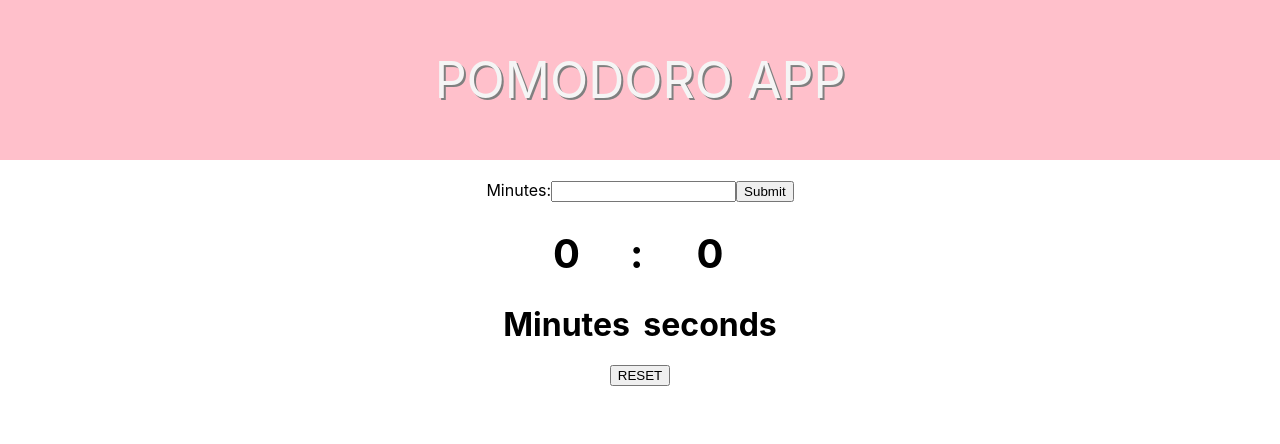
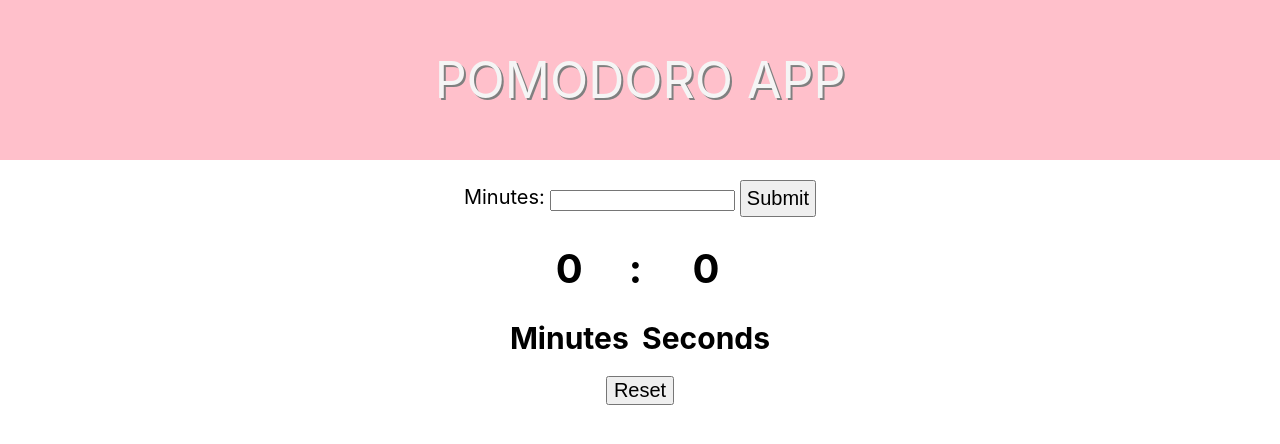
Before and after one commit to shafeenashaikh/React-Pomodoro-App, a React (Create React App) app: page / in a window 1280 px wide. Shown: the top 444 px of the page. Built offline with nearby package versions, Linux system fonts and the light colour scheme.

Commit message:
added reset button, edited the aap styling and submit button

```diff
--- a/package.json
+++ b/package.json
@@ -8,10 +8,12 @@
     "@testing-library/user-event": "^12.8.3",
     "jquery": "^3.6.0",
     "react": "^17.0.2",
+    "react-confetti": "^6.0.1",
     "react-dom": "^17.0.2",
     "react-hook-form": "^7.19.2",
     "react-scripts": "4.0.3",
     "styled-components": "^5.3.3",
+    "use-sound": "^4.0.1",
     "web-vitals": "^1.1.2"
   },
   "scripts": {
--- a/src/App.js
+++ b/src/App.js
@@ -1,32 +1,31 @@
-import React,{useState} from 'react';
+import React, {useState} from 'react';
 import Form from './components/Form';
 import Timer from './components/Timer';
 import Finished from './components/Finished';
 import styled from 'styled-components';
 
 const Title = styled.div`
+  text-align: center;
   font-size: 50px;
-    text-align: center;
   padding: 50px 0px;
   background: pink;
   color: whitesmoke;
   text-shadow: 2px 2px grey;
   margin-bottom: 20px;
-`
+`;
 
 function App() {
   const [timeLeft, setTimeLeft] = useState(0);
-  const [isPaused, setIsPoused] = useState(true);
+  const [isPaused, setIsPaused] = useState(true);
+
   return (
     <>
       <Title>POMODORO APP</Title>
-    <Form setTimeLeft={setTimeLeft}/>
-    {
-      timeLeft<0?
-      <Finished setTimeLeft={setTimeLeft} setIsPoused={setIsPoused}/>:
+      <Form setTimeLeft={setTimeLeft} setIsPaused={setIsPaused}/>
+      {timeLeft<0?
+        <Finished setTimeLeft={setTimeLeft} setIsPaused={setIsPaused}/>:
         <Timer timeLeft={timeLeft} setTimeLeft={setTimeLeft}
-              isPaused={isPaused} setIsPoused={setIsPoused}/>
-
+        isPaused={isPaused} setIsPaused={setIsPaused}/>
       }
     </>
   );
--- a/src/components/Block.jsx
+++ b/src/components/Block.jsx
@@ -4,12 +4,14 @@ import styled from 'styled-components';
 const Text = styled.h1`
     font-size: 40px;
 `
-
-const Block= ({number,param}) => {
+const Title = styled.h1`
+    font-size: 30px;
+`
+const Block = ({param, number}) => {
     return (
         <div align='center'>
             <Text>{number}</Text>
-            <h1>{param}</h1>
+            <Title>{param}</Title>
         </div>
     )
 }
--- a/src/components/Finished.jsx
+++ b/src/components/Finished.jsx
@@ -1,9 +1,28 @@
 import React from 'react'
+import Confetti from 'react-confetti'
+import styled from 'styled-components'
 
-function Finished() {
+const Text = styled.h1`
+    margin: 20px 250px;
+`
+
+const Button = styled.button`
+    font-size: 20px;
+`;
+
+const Finished = ({setTimeLeft, setIsPaused}) => {
+    let width=window.innerWidth;
+
+
     return (
         <div align='center'>
-            FINISHED
+            <Confetti width={width}/>
+            <Text>Congratulations! You finished your Pomodoro. Go ahead and stretch your legs and take a break!</Text>
+
+            <Button onClick={()=>{
+                setTimeLeft(0);
+                setIsPaused(true);
+            }}>Reset</Button>
         </div>
     )
 }
--- a/src/components/Form.jsx
+++ b/src/components/Form.jsx
@@ -1,25 +1,32 @@
 import React from 'react'
-import {useForm} from 'react-hook-form';
+import { useForm } from "react-hook-form";
 import styled from 'styled-components';
-import * as $ from 'jquery'
+import * as $ from 'jquery';
 
 const Container = styled.div`
     display:flex;
     justify-content: center;
-`
+`;
+
+const Input = styled.input`
+    font-size: 20px;
+    padding: 5px;
+    margin: 0px 5px;
+`;
 
 const Text = styled.p`
-   margin: 0px 0px
-`
+    margin: 5px 5px;
+    font-size: 20px;
+`;
 
-function Form({setTimeLeft}) {
-
-    const {register, handleSubmit, errors } = useForm();
+const Form = ({setTimeLeft, setIsPaused}) => {
+    const { register, handleSubmit, errors } = useForm();
 
     const onSubmit = data => {
         console.log(data.minutes);
         $('#pomodoro-form').trigger("reset");
         setTimeLeft(data.minutes*60);
+        setIsPaused(false);
     };
 
     return (
@@ -27,7 +34,7 @@ function Form({setTimeLeft}) {
         <Container>
             <Text>Minutes:</Text>
             <form noValidate onSubmit={handleSubmit(onSubmit)} id='pomodoro-form'>
-                <input
+            <input
                     type='number'
                     name='minutes'
                     id='minutes-input'
@@ -38,10 +45,10 @@ function Form({setTimeLeft}) {
 
                 >
                 </input>
-                <input type="submit"></input>
+                <Input type='submit'/>
             </form>
-          </Container>
-            {errors && <p>{errors.message}</p>}
+        </Container>
+        <div align='center'>{errors && <p>{errors.minutes.message}</p>}</div>
         </>
     )
 }
--- a/src/components/Timer.jsx
+++ b/src/components/Timer.jsx
@@ -1,44 +1,49 @@
-import React,{ useEffect, useRef} from 'react'
+import React,  {useEffect, useRef} from 'react';
 import Block from './Block';
 import styled from 'styled-components';
 
 const Container = styled.div`
     display:flex;
     justify-content: center;
+`;
 
-`
 const Text = styled.h1`
     font-size: 40px;
 `
+
 const Button = styled.button`
-    display:flex;
-    justify-content: center;
-
-`
-
+    font-size: 20px;
+`;
 
 const Timer = ({timeLeft, setTimeLeft, isPaused, setIsPaused}) => {
+    //REMINDER: TIMELEFT IS IN SECONDS
     let minutes = Math.floor(timeLeft/60);
     let seconds = Math.floor(timeLeft-60*minutes);
 
     let intervalRef = useRef();
 
-    // useEffect(() => {
-
-    //     const id = setInterval(()=>{
-    //         setTimeLeft(timeLeft-1)
-    //     }, 1000)
-    //     intervalRef.current=id;
-    //     return () => clearInterval(intervalRef.current);
-
-    // });
+    useEffect(()=>{
+        const id = setInterval(()=>{
+            {isPaused?
+                clearInterval(intervalRef.current):
+                setTimeLeft(timeLeft-1)
+            }
+        }, 1000)
+        intervalRef.current=id;
+        return () => clearInterval(intervalRef.current);
+    });
 
     return (
         <>
-            <Container>
-            <Block param="Minutes" number={minutes}/><Text>:</Text><Block param="seconds" number={seconds}/>
-            </Container>
-            <div align='center'><Button>RESET</Button></div>
+        <Container>
+            <Block param="Minutes" number={minutes}/><Text>:</Text><Block param="Seconds" number={seconds}/>
+        </Container>
+        <div align='center'>
+            <Button onClick={()=>{
+                setTimeLeft(0);
+                setIsPaused(true);
+            }}>Reset</Button>
+        </div>
         </>
     )
 }
```
Also changed, not shown: 1 other file (tests, documents, lock files or other folders). Lines whose indentation alone changed are shown as unchanged.
